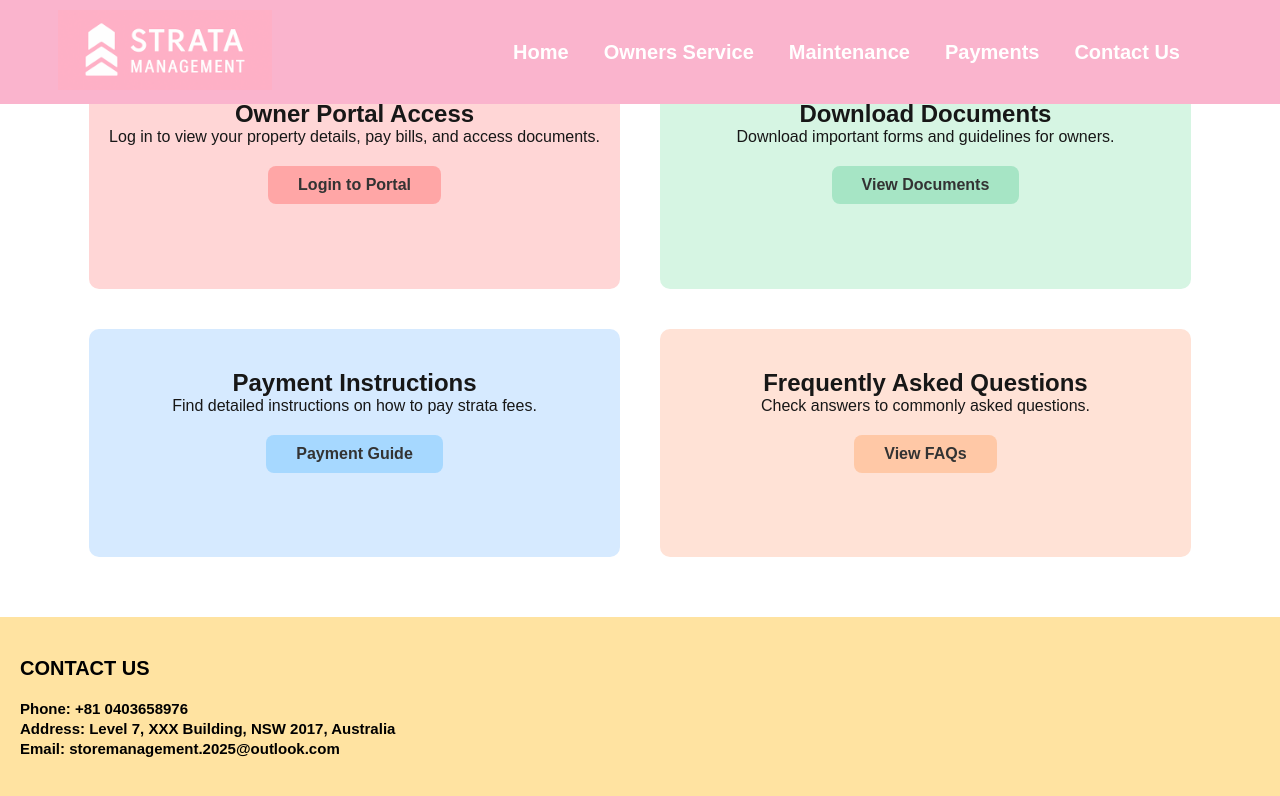
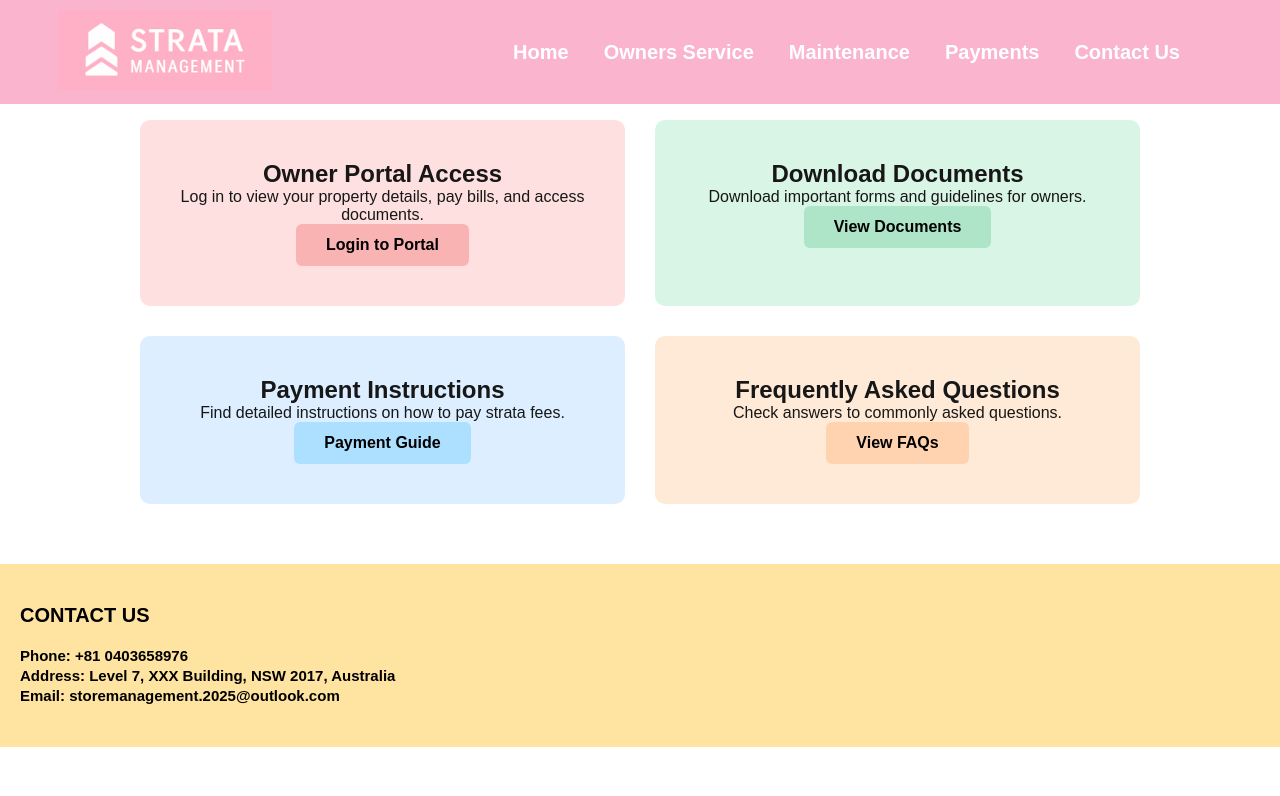
Before and after one commit to kcui07/strata-management, a Next.js app: page /owners in a window 1280 px wide. Shown: the top 796 px of the page. Built offline with nearby package versions, Linux system fonts and the light colour scheme.

Commit message:
Update Owner page

```diff
--- a/pages/owners.js
+++ b/pages/owners.js
@@ -1,70 +1,79 @@
-import Header from '../components/Header'
-import Footer from "../components/Footer"
+import Header from '../components/Header';
+import Footer from "../components/Footer";
+import Link from 'next/link';
 
 export default function Owners() {
   return (
     <>
       <Header />
-
-      <main className="main-content" style={{
-        padding: '60px 20px',
-        minHeight: 'calc(100vh - 400px)',
+      <main style={{ paddingTop: '120px', paddingBottom: '60px', textAlign: 'center' }}>
+        <div style={{
           display: 'grid',
           gridTemplateColumns: '1fr 1fr',
-        gridTemplateRows: '1fr 1fr',
-        gap: '40px',
-        maxWidth: '1200px',
+          gap: '30px',
+          maxWidth: '1000px',
           margin: '0 auto'
         }}>
-
-        <section style={boxStyle('#ffd6d6', '#ffa6a6')}>
+          {/* Owner Portal */}
+          <div style={{ backgroundColor: '#ffe0e0', padding: '40px 20px', borderRadius: '10px' }}>
             <h2>Owner Portal Access</h2>
             <p>Log in to view your property details, pay bills, and access documents.</p>
-          <button style={buttonStyle('#ffa6a6', '#ff8c8c')}>Login to Portal</button>
-        </section>
+            <button className="owner-btn pink">
+              Login to Portal
+            </button>
+          </div>
 
-        <section style={boxStyle('#d6f5e3', '#a6e5c5')}>
+          {/* Download */}
+          <div style={{ backgroundColor: '#d8f5e5', padding: '40px 20px', borderRadius: '10px' }}>
             <h2>Download Documents</h2>
             <p>Download important forms and guidelines for owners.</p>
-          <button style={buttonStyle('#a6e5c5', '#7edbb0')}>View Documents</button>
-        </section>
+            <button className="owner-btn green">
+              View Documents
+            </button>
+          </div>
 
-        <section style={boxStyle('#d6eaff', '#a6d8ff')}>
+          {/* Payment */}
+          <div style={{ backgroundColor: '#dceeff', padding: '40px 20px', borderRadius: '10px' }}>
             <h2>Payment Instructions</h2>
             <p>Find detailed instructions on how to pay strata fees.</p>
-          <button style={buttonStyle('#a6d8ff', '#7cc5ff')}>Payment Guide</button>
-        </section>
+            <button className="owner-btn blue">
+              Payment Guide
+            </button>
+          </div>
 
-        <section style={boxStyle('#ffe2d6', '#ffc8a6')}>
+          {/* FAQ */}
+          <div style={{ backgroundColor: '#ffe9d7', padding: '40px 20px', borderRadius: '10px' }}>
             <h2>Frequently Asked Questions</h2>
             <p>Check answers to commonly asked questions.</p>
-          <button style={buttonStyle('#ffc8a6', '#ffa26d')}>View FAQs</button>
-        </section>
+            <button className="owner-btn orange">
+              View FAQs
+            </button>
+          </div>
+        </div>
       </main>
+      <Footer />
 
-      <Footer />
-    </>
-  )
+      <style jsx>{`
+        .owner-btn {
+          border: none;
+          padding: 12px 30px;
+          font-size: 16px;
+          font-weight: bold;
+          border-radius: 6px;
+          cursor: pointer;
+          transition: all 0.3s ease;
         }
 
-const boxStyle = (bg, hover) => ({
-  backgroundColor: bg,
-  padding: '40px 20px',
-  borderRadius: '10px',
-  textAlign: 'center',
-  transition: 'background-color 0.3s',
-  cursor: 'pointer'
-})
+        .pink { background-color: #f9b3b3; }
+        .green { background-color: #aee5c8; }
+        .blue { background-color: #addfff; }
+        .orange { background-color: #ffd3af; }
 
-const buttonStyle = (bg, hover) => ({
-  marginTop: '20px',
-  backgroundColor: bg,
-  border: 'none',
-  padding: '10px 30px',
-  borderRadius: '8px',
-  cursor: 'pointer',
-  transition: 'background-color 0.3s',
-  color: '#333',
-  fontWeight: 'bold',
-  fontSize: '16px'
-})
+        .owner-btn:hover {
+          transform: scale(1.1);
+          opacity: 0.8;
+        }
+      `}</style>
+    </>
+  );
+}
```
Lines whose indentation alone changed are shown as unchanged.
